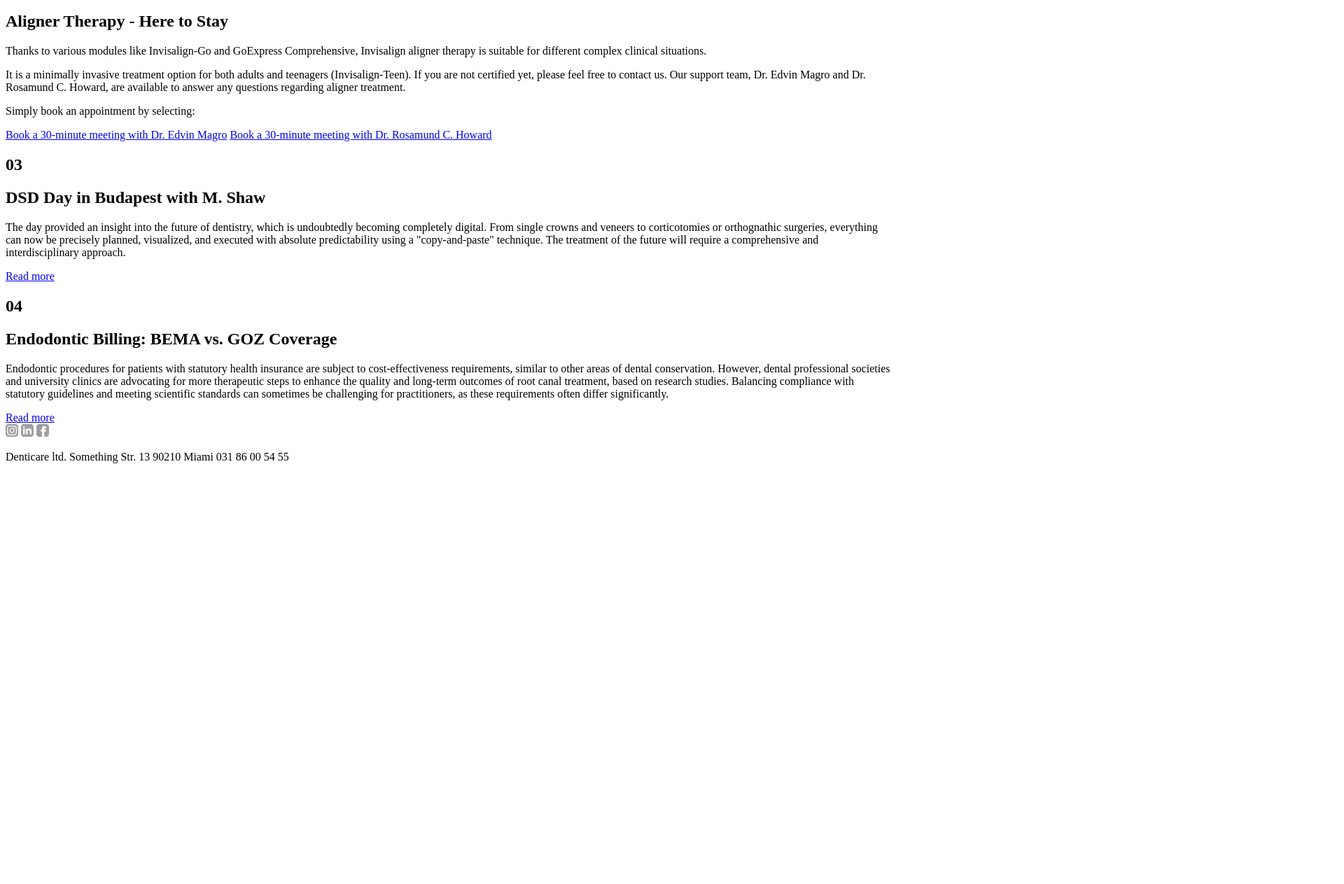
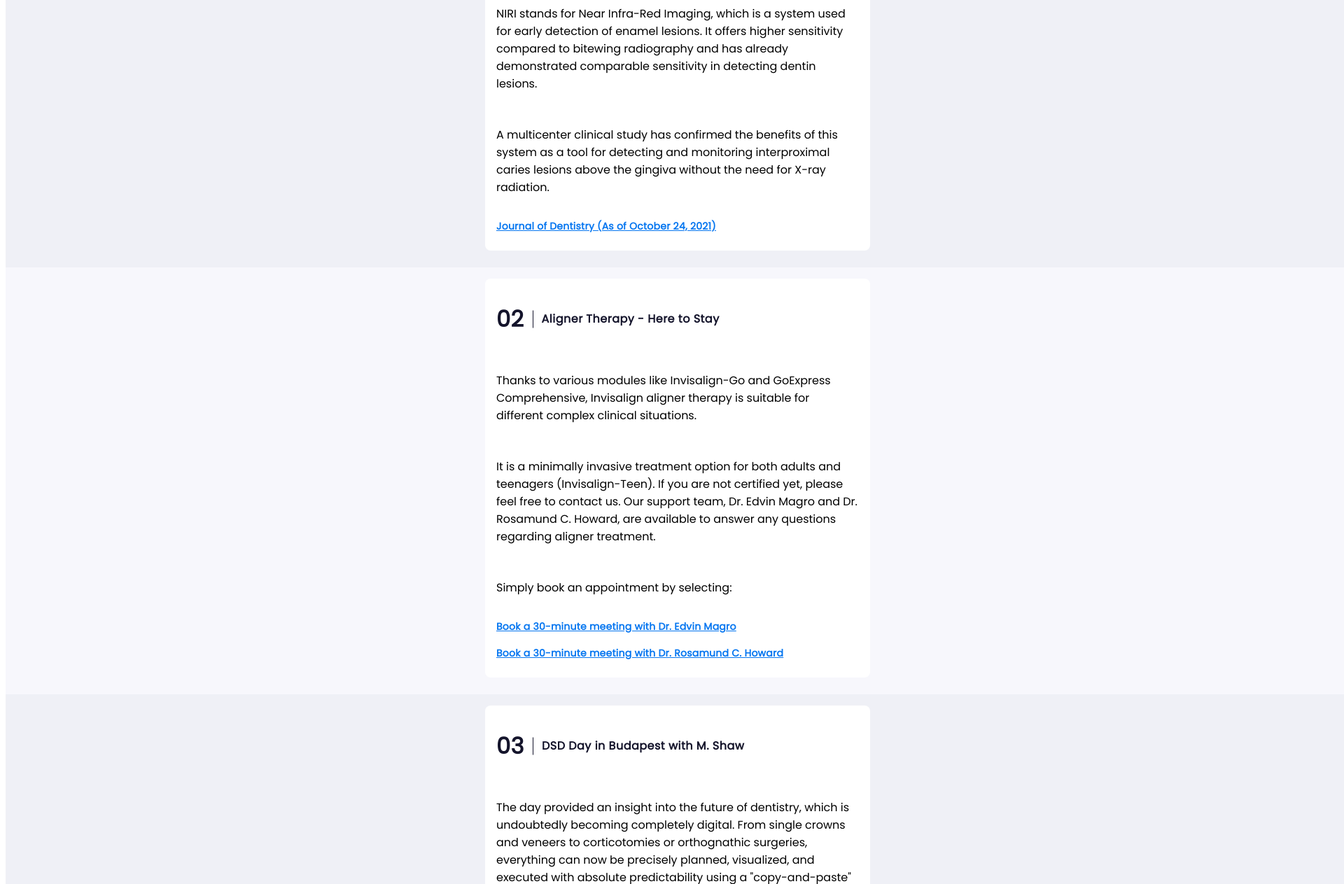
Before and after one commit to stefaniemars/project1, a plain HTML site: page index.html in a window 1280 px wide. Shown: the part 654-1917 px from the top of the page at 70% size, 1920 px wide, since content can reach past the window. Before the commit the page ends 1332 px from the top, so only its background shows below. Drawn offline with Linux system fonts and the light colour scheme; files that its build step writes are made by us from their sources.

Commit message:
Попытки кода, но дизайн в 1920 сделан

```diff
--- a/index.html
+++ b/index.html
@@ -7,13 +7,17 @@
     <meta name="keywords" content="HTML5, CSS, javascript">
     <meta name="author" content="Стефания">
     <title>Project1</title>
-    <link href="style.css" rel="stylesheet" type="text/css" />
+    <link href="styles/style.css" rel="stylesheet" type="text/css" />
+    <link rel="preconnect" href="https://fonts.googleapis.com">
+    <link rel="preconnect" href="https://fonts.gstatic.com" crossorigin>
+    <link href="https://fonts.googleapis.com/css2?family=Poppins:ital@0;1&display=swap" rel="stylesheet">
 </head>
 <body>
+    <div class="bck0 center centered-block">
             <header class="header">
                 <div class="header-description">
                     <img src="images/Logo.svg">
-            <h1 class="header-title_h1">Cappuchino News</h1>
+                    <h1 class="header-title_h1 color-blue">Cappuchino News</h1>
                     <h2 class="header-title_h2">Issue 1</h2>
                 </div>
                 <div class="header-img">
@@ -26,11 +30,15 @@
                 expect to receive this newsletter every 2 months. Take a quick peek and find
                 out more by clicking on the attached link.</p>
                 <p>We are also open to any questions or suggestions!</p>
-        <p>Your Dental Support Team from HQ London</p>
+                <p class="intro-italic color-blue">Your Dental Support Team from HQ London</p>
             </div>
+    </div>
+    <main class="centered-block">
+    <div class="bck1 color-dark">
     <div class="section1">
-        <div>
+        <div class="section-heading">
             <h2 class="section-number">01</h2>
+            <img src="images/Rectangle 6.png">
             <h2 class="section-title">Itero 5D-Scanner & NIRI - How to Use It?</h2>
         </div>
             <p>NIRI stands for Near Infra-Red Imaging, which is a system used for early
@@ -40,11 +48,14 @@
             <p>A multicenter clinical study has confirmed the benefits of this system
                as a tool for detecting and monitoring interproximal caries lesions
                above the gingiva without the need for X-ray radiation.</p>
-            <a href="#" class="section_link">Journal of Dentistry (As of October 24, 2021)</a>
+            <a href="#" class="section_link color-blue">Journal of Dentistry (As of October 24, 2021)</a>
     </div>
+    </div>
+    <div class="bck2">
         <div class="section2">
-        <div>
+            <div class="section-heading">
                 <h2 class="section-number">02</h2>
+                <img src="images/Rectangle 6.png">
                 <h2 class="section-title">Aligner Therapy - Here to Stay</h2>
             </div>
             <p>Thanks to various modules like Invisalign-Go and GoExpress
@@ -55,12 +66,15 @@
            free to contact us. Our support team, Dr. Edvin Magro and Dr.
            Rosamund C. Howard, are available to answer any questions regarding aligner treatment.</p>
             <p>Simply book an appointment by selecting:</p>
-        <a href="#" class="section_link">Book a 30-minute meeting with Dr. Edvin Magro</a>
-        <a href="#" class="section_link">Book a 30-minute meeting with Dr. Rosamund C. Howard</a>
+            <a href="#" class="section_link color-blue">Book a 30-minute meeting with Dr. Edvin Magro</a>
+            <a href="#" class="section_link color-blue">Book a 30-minute meeting with Dr. Rosamund C. Howard</a>
         </div>
+    </div>
+    <div class="bck3">
     <div class="section3">
-        <div>
+        <div class="section-heading">
             <h2 class="section-number">03</h2>
+            <img src="images/Rectangle 6.png">
             <h2 class="section-title">DSD Day in Budapest with M. Shaw</h2>
         </div>
         <p>The day provided an insight into the future of dentistry, which is
@@ -69,11 +83,14 @@
            now be precisely planned, visualized, and executed with absolute
            predictability using a "copy-and-paste" technique. The treatment of
            the future will require a comprehensive and interdisciplinary approach.</p>
-        <a href="#" class="section_link">Read more</a>
+        <a href="#" class="section_link color-blue">Read more</a>
     </div>
+    </div>
+    <div class="bck4">
     <div class="section4">
-        <div>
+        <div class="section-heading">
             <h2 class="section-number">04</h2>
+            <img src="images/Rectangle 6.png">
             <h2 class="section-title">Endodontic Billing: BEMA vs. GOZ Coverage</h2>
         </div>
         <p>Endodontic procedures for patients with statutory health insurance
@@ -85,17 +102,23 @@
            statutory guidelines and meeting scientific standards can
            sometimes be challenging for practitioners, as these requirements
            often differ significantly.</p>
-        <a href="#" class="section_link">Read more</a>
+        <a href="#" class="section_link color-blue">Read more</a>
     </div>
-    <footer class="footer centered-block">
+    </div>
+</main>
+    <div class="bckfoo">
+    <footer class="footer">
+        <div class="footer-img">
         <img src="images/Frame 35.png">
         <img src="images/Frame 36.png">
         <img src="images/Frame 37.png">
+        </div>
         <p class="footer-text">
             Denticare ltd.
             Something
             Str. 13 90210 Miami
             031 86 00 54 55</p>
     </footer>
+    </div>
 </body>
 </html>
--- a/styles/style.css
+++ b/styles/style.css
@@ -0,0 +1,211 @@
+body {
+    font-family: 'Poppins', sans-serif;
+    display: flex;
+    flex-direction: column;
+    justify-content: flex-end;
+    align-items: flex-start;
+}
+.centered-block {
+  margin: auto;
+}
+.header {
+    display: flex;
+    width: 550px;
+    align-items: center;
+}
+.p {
+    color: #4E4B66;
+    font-size: 14px;
+    font-style: normal;
+    font-weight: 400;
+    line-height: 22px; /* 157.143% */
+    letter-spacing: 0.25px;
+}
+.header-description {
+    display: flex;
+    flex-direction: column;
+    align-items: flex-start;
+    flex: 1 0 0;
+}
+.header-img {
+    display: flex;
+    padding: 16px 0px;
+    justify-content: center;
+    align-items: center;
+    align-self: stretch;
+}
+.intro {
+    display: flex;
+    width: 550px;
+    padding: 16px 0px 24px 0px;
+    flex-direction: column;
+    align-items: flex-start;
+    gap: 16px;
+}
+.color-blue {
+    color: #0576F0;
+}
+.intro-italic {
+    font-style: italic;
+}
+.section-heading {
+    display: flex;
+    align-items: center;
+    gap: 12px;
+    align-self: stretch;
+}
+.bck0 {
+    background: #F7F7FC;
+    width: 1920px;
+    display: flex;
+    flex-direction: column;
+    align-items: center;
+    flex-wrap: wrap;
+    align-self:stretch;
+    box-sizing: border-box;
+}
+.bck1 {
+
+    background: #EFF0F6;;
+    display: flex;
+    width: 1920px;
+    padding: 16px 0px 24px 0px;
+    flex-direction: column;
+    align-items: center;
+    gap: 10px;
+    flex-wrap: wrap;
+    align-self:stretch;
+    box-sizing: border-box;
+}
+.section1 {
+    border-radius: 8px;
+    background: #FFF;
+    display: flex;
+    max-width: 550px;
+    padding: 16px 16px 24px 16px;
+    flex-direction: column;
+    align-items: flex-start;
+    gap: 16px;
+    flex-wrap: wrap;
+    box-sizing: border-box;
+}
+.bck2 {
+    background: #F7F7FC;
+    display: flex;
+    width: 1920px;
+    padding: 16px 0px 24px 0px;
+    flex-direction: column;
+    align-items: center;
+    flex-wrap: wrap;
+    align-self: stretch;
+    box-sizing: border-box;
+}
+.section2 {
+    border-radius: 8px;
+    background: #FFF;
+    display: flex;
+    width: 550px;
+    padding: 16px 16px 24px 16px;
+    flex-direction: column;
+    align-items: flex-start;
+    gap: 16px;
+    box-sizing: border-box;
+}
+.bck3 {
+    background: #EFF0F6;
+    display: flex;
+    width: 1920px;
+    padding: 16px 0px 24px 0px;
+    flex-direction: column;
+    align-items: center;
+    box-sizing: border-box;
+}
+.section3 {
+    border-radius: 8px;
+    background: #FFF;
+    display: flex;
+    width: 550px;
+    padding: 16px 16px 24px 16px;
+    flex-direction: column;
+    align-items: flex-start;
+    gap: 16px;
+    box-sizing: border-box;
+}
+.bck4 {
+    background: #F7F7FC;
+    display: flex;
+    width: 1920px;
+    padding: 16px 0px 24px 0px;
+    flex-direction: column;
+    align-items: center;
+    box-sizing: border-box;
+}
+.section4 {
+    display: flex;
+    border-radius: 8px;
+    background: #FFF;
+    width: 550px;
+    padding: 16px 16px 24px 16px;
+    flex-direction: column;
+    align-items: flex-start;
+    gap: 16px;
+    box-sizing: border-box;
+}
+.section-number {
+    color: #14142B;
+    font-family: Poppins;
+    font-size: 32px;
+    font-style: normal;
+    font-weight: 700;
+    line-height: 32px; /* 100% */
+    letter-spacing: 0.5px;
+}
+.section-title {
+    color: #14142B;
+    font-family: Poppins;
+    font-size: 16px;
+    font-style: normal;
+    font-weight: 700;
+    line-height: 20px; /* 125% */
+    letter-spacing: 0.5px;
+}
+.section_link {
+    font-size: 14px;
+    font-style: normal;
+    font-weight: 600;
+    line-height: 22px; /* 157.143% */
+    letter-spacing: 0.25px;
+    text-decoration-line: underline;
+}
+.bckfoo {
+    display: flex;
+    width: 1920px;
+    padding: 16px 0px 32px 0px;
+    flex-direction: column;
+    align-items: center;
+    gap: 8px;
+}
+.footer {
+    display: flex;
+    width: 550px;
+    flex-direction: column;
+    align-items: center;
+    gap: 12px;
+}
+.footer-img {
+    display: flex;
+    justify-content: center;
+    align-items: flex-start;
+    gap: 16px;
+    align-self: stretch;
+}
+.footer-text {
+    color: #372D41;
+    text-align: center;
+    font-family: Poppins;
+    font-size: 10px;
+    font-style: normal;
+    font-weight: 400;
+    line-height: 16px; /* 160% */
+    letter-spacing: 0.25px;
+}
```
Also changed, not shown: images/Rectangle 6.png (added). Lines whose indentation alone changed are shown as unchanged.
